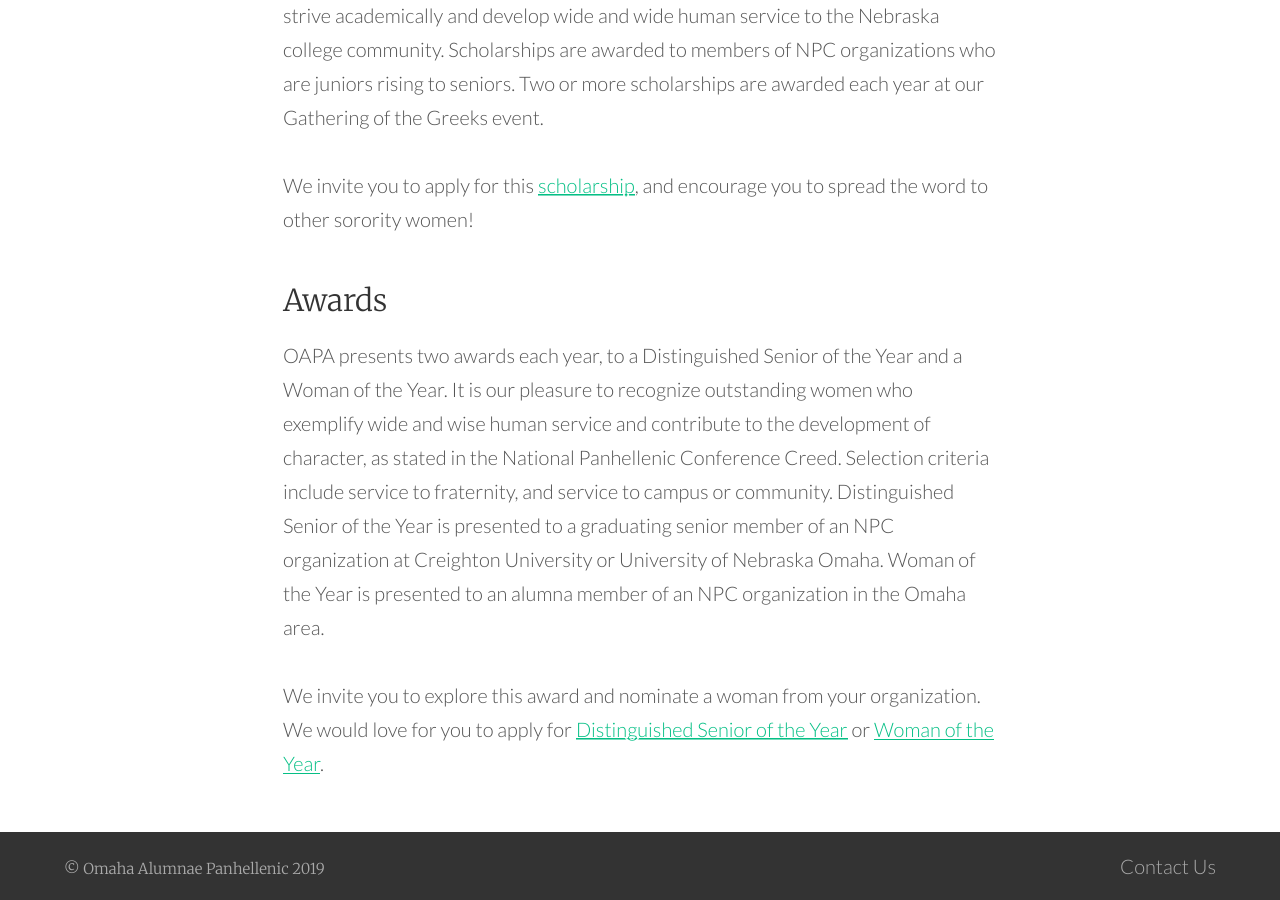
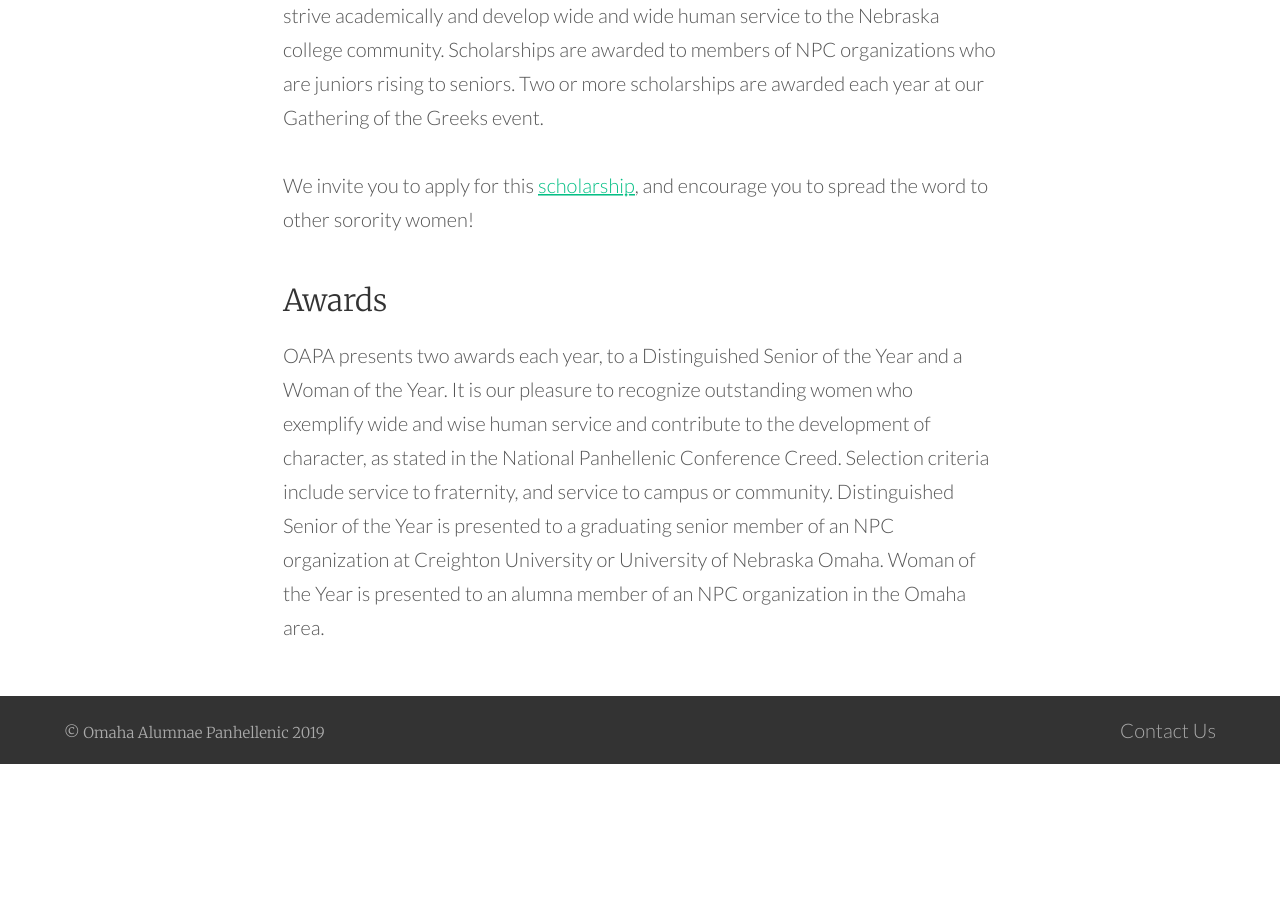
Before and after one commit to courtneyxann/oapa, a Jekyll site: the page built from docs/applications.md, in a window 1280 px wide and 900 px high, scrolled down 666 px. Built offline with Jekyll 4.4.1, drawn with Linux system fonts in a browser that asks for light colours; after the commit the page ends 1430 px from its top, so only the background shows below that.

Commit message:
updating applications page.

```diff
--- a/docs/applications.md
+++ b/docs/applications.md
@@ -13,4 +13,4 @@
 
 OAPA presents two awards each year, to a Distinguished Senior of the Year and a Woman of the Year. It is our pleasure to recognize outstanding women who exemplify wide and wise human service and contribute to the development of character, as stated in the National Panhellenic Conference Creed. Selection criteria include service to fraternity, and service to campus or community. Distinguished Senior of the Year is presented to a graduating senior member of an NPC organization at Creighton University or University of Nebraska Omaha. Woman of the Year is presented to an alumna member of an NPC organization in the Omaha area.
 
-We invite you to explore this award and nominate a woman from your organization. We would love for you to apply for [Distinguished Senior of the Year](https://docs.google.com/forms/d/e/1FAIpQLSfyWcGoQDwPSZZ8pCApkNePvSnd8dcCpwBWdVQ1Uy0MBBMfzA/viewform?usp=sf_link) or [Woman of the Year](https://docs.google.com/document/d/19TyVKB_DQLnpUTzrUdlrnGxLPjNH9ET6BqU9CoGeg0A/edit?usp=sharing).
+<!--We invite you to explore this award and nominate a woman from your organization. We would love for you to apply for [Distinguished Senior of the Year](https://docs.google.com/forms/d/e/1FAIpQLSfyWcGoQDwPSZZ8pCApkNePvSnd8dcCpwBWdVQ1Uy0MBBMfzA/viewform?usp=sf_link) or [Woman of the Year](https://docs.google.com/document/d/19TyVKB_DQLnpUTzrUdlrnGxLPjNH9ET6BqU9CoGeg0A/edit?usp=sharing).-->
```
